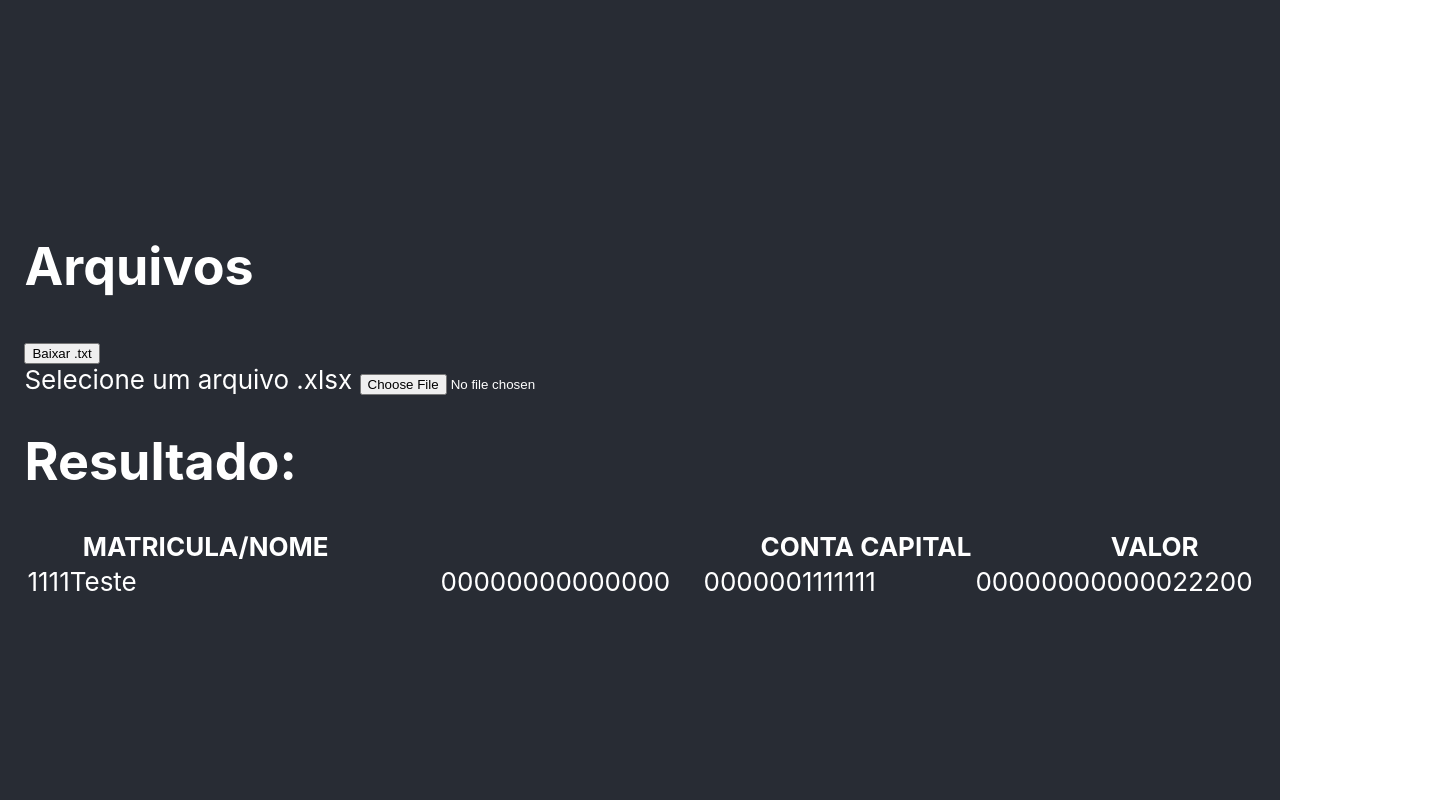
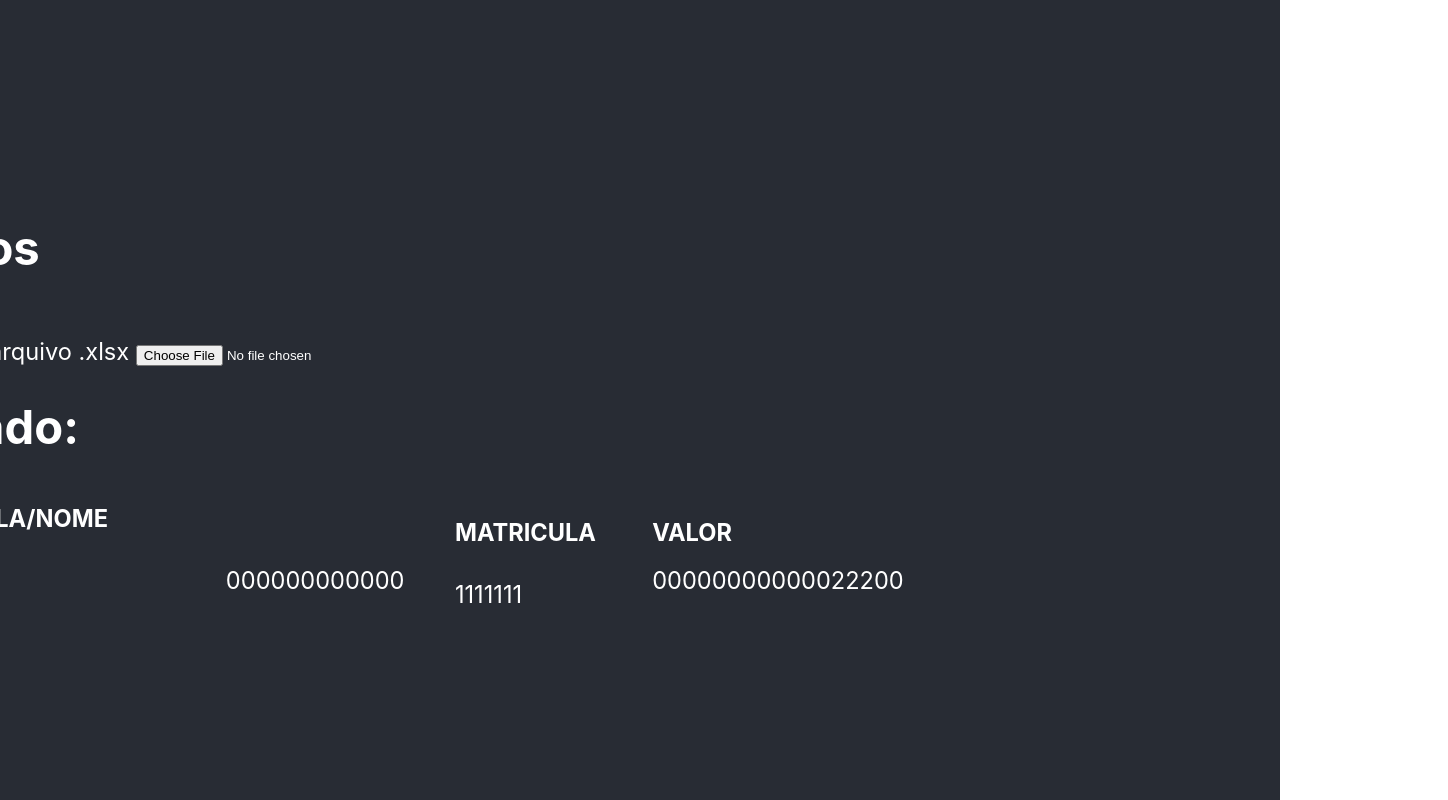
Before and after one commit to RodrigVF/xlsx-txt-website, a React (Create React App) app: page / in a window 1280 px wide. Shown: the whole page, 1448 px wide, since content can reach past the window. Built offline with nearby package versions, Linux system fonts and the light colour scheme.

Commit message:
new format again

```diff
--- a/src/App.css
+++ b/src/App.css
@@ -20,7 +20,7 @@
   flex-direction: column;
   align-items: center;
   justify-content: center;
-  font-size: calc(10px + 2vmin);
+  font-size: calc(10px + 1.7vmin);
   color: white;
 }
 
--- a/src/components/XlsxToJson.jsx
+++ b/src/components/XlsxToJson.jsx
@@ -10,7 +10,7 @@ const XlsxToJson = () => {
     str = str.slice(0, -1);
   }
 
-  for(let i = str.length; i <= 49; ++i) {
+  for(let i = str.length; i <= 48; ++i) {
    str += '\u00A0';
   }
   return(
@@ -87,25 +87,28 @@ const XlsxToJson = () => {
        <tr key={"header"}>
            <th> {`\u00A0 \u00A0 \u00A0 \u00A0\u00A0`} MATRICULA/NOME </th>
            <th> {`\u00A0 \u00A0 \u00A0 \u00A0 \u00A0\u00A0 \u00A0 \u00A0 \u00A0 \u00A0`}</th>
-           <th> {`\u00A0 \u00A0 \u00A0 \u00A0 \u00A0 \u00A0 \u00A0 `} CONTA CAPITAL </th>
-           <th> {`\u00A0 \u00A0 \u00A0 \u00A0 \u00A0 \u00A0 \u00A0 \u00A0 \u00A0 \u00A0 \u00A0 `} VALOR </th>
+           <th> {`\u00A0 \u00A0 \u00A0 \u00A0 \u00A0 \u00A0 \u00A0 \u00A0\u00A0\u00A0\u00A0\u00A0\u00A0`} MATRICULA </th>
+           <th> {`\u00A0 \u00A0 \u00A0 \u00A0 \u00A0 \u00A0 \u00A0 \u00A0 \u00A0 \u00A0 \u00A0\u00A0\u00A0\u00A0\u00A0\u00A0\u00A0\u00A0\u00A0\u00A0\u00A0\u00A0\u00A0\u00A0\u00A0\u00A0\u00A0`} VALOR </th>
        </tr>
        {json.map((item) => (
          <tr>
           <td key='MATRICULA/NOME'>
-          {StrictNumberChars(`${item.Documento}${item.NomeCliente}`)}
+          {StrictNumberChars(`1C${item.ContaCapital}${item.NomeCliente}`)}
           </td>
 
           <td key={'NONE'}>
-          {`00000000000000`}
+          {`000000000000\u00A0\u00A0\u00A0\u00A0\u00A0\u00A0\u00A0  `}
           </td>
 
           <td key={'MATRICULA'}>
-            {AddZeros(`${item.ContaCapital}`)}
+            {AddZeros(`${item.ContaCapital}\u00A0\u00A0\u00A0\u00A0\u00A0\u00A0\u00A0\u00A0\u00A0\u00A0\u00A0\u00A0\u00A0\u00A0\u00A0\u00A0\u00A0\u00A0\u00A0`)}
           </td>
 
           <td key={'VALOR '}>
-            {FormatValue(`${item.ValorIntegralizaçãoFolha}`)}
+            {FormatValue(`${item.ValorIntegralizaçãoFolha}\u00A0\u00A0`)}
+          </td>
+          <td key={'LAST'}>
+            {`\u00A0\u00A0\u00A0\u00A0\u00A0\u00A0\u00A0\u00A0\u00A0\u00A0\u00A0\u00A0\u00A0\u00A0\u00A0\u00A0\u00A0\u00A0\u00A0\u00A0\u00A0\u00A0\u00A0\u00A0\u00A0\u00A0\u00A0\u00A0\u00A0\u00A0\u00A0\u00A0\u00A0\u00A0\u00A0\u00A0\u00A0\u00A0\u00A0\u00A0\u00A0\u00A0\u00A0\u00A0\u00A0\u00A0\u00A0\u00A0\u00A0\u00A0\u00A0\u00A0\u00A0\u00A0\u00A0\u00A0\u00A0\u00A0\u00A0\u00A0\u00A0\u00A0\u00A0\u00A0\u00A0\u00A0\u00A0\u00A0\u00A0\u00A0\u00A0\u00A0\u00A0\u00A0\u00A0\u00A0\u00A0\u00A0\u00A0\u00A0\u00A0\u000A`}
           </td>
         </tr>
        ))}
```
